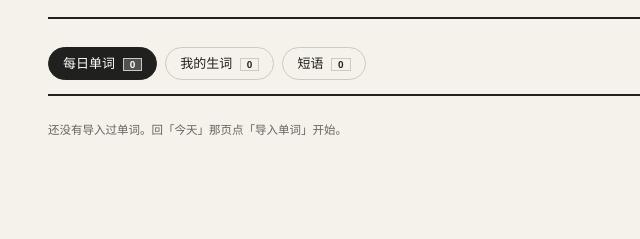
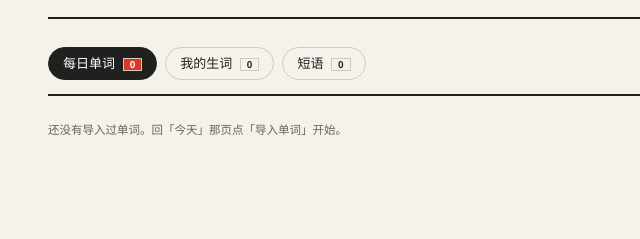
Before and after one commit to YuanCUMT/daily-reading, a plain HTML site: page public/vocab.html in a window 1280 px wide. Shown: the part 434-673 px from the top of the page, 0-640 px from the left. Drawn offline with Linux system fonts and the light colour scheme; no server answers.

Commit message:
docs: 单词本截图换成独立页版本，选中标签的徽标改成红色

```diff
--- a/public/style.css
+++ b/public/style.css
@@ -737,8 +737,8 @@ kbd {
   padding: 5px 14px; cursor: pointer; font-size: 13px; color: var(--ink);
 }
 .vtab.active { background: var(--ink); color: #fff; border-color: var(--ink); }
-/* 选中态是黑底，徽标要跟着反色，否则白字压在浅粉底上看不见 */
-.vtab.active .count { background: rgba(255, 255, 255, .22); color: #fff; }
+/* 选中态是黑底，徽标要跟着反色：用红色小方块，白字压上去才看得清 */
+.vtab.active .count { background: var(--red); color: #fff; }
 .vocab-tools { display: flex; gap: 8px; align-items: center; }
 .vocab-tools select, .vocab-tools input {
   padding: 7px 10px; border: 1px solid var(--line); border-radius: 9px;
```
Also changed, not shown: docs/screenshot-vocab-daily.png, docs/screenshot-vocab-phrases.png.
